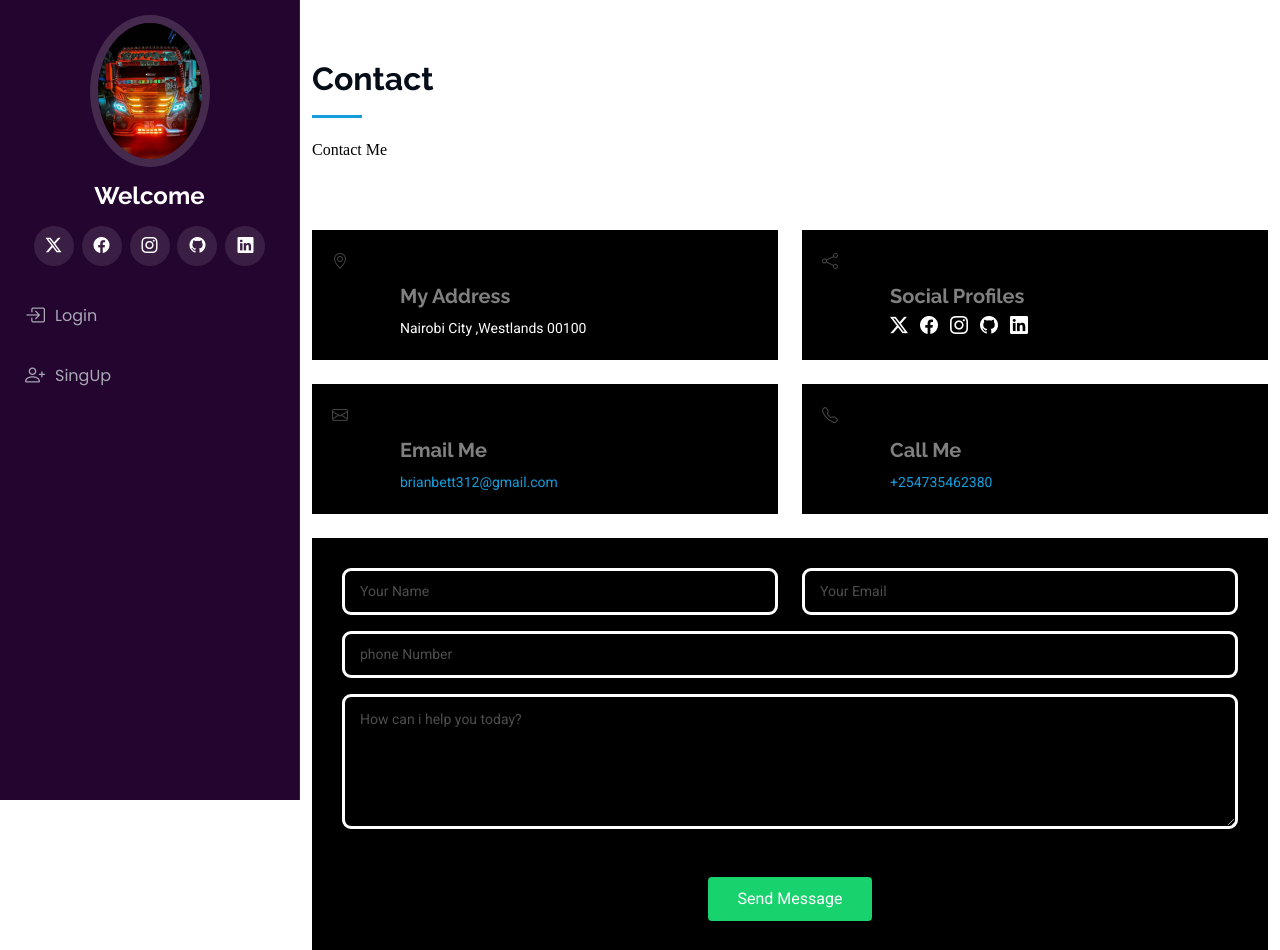
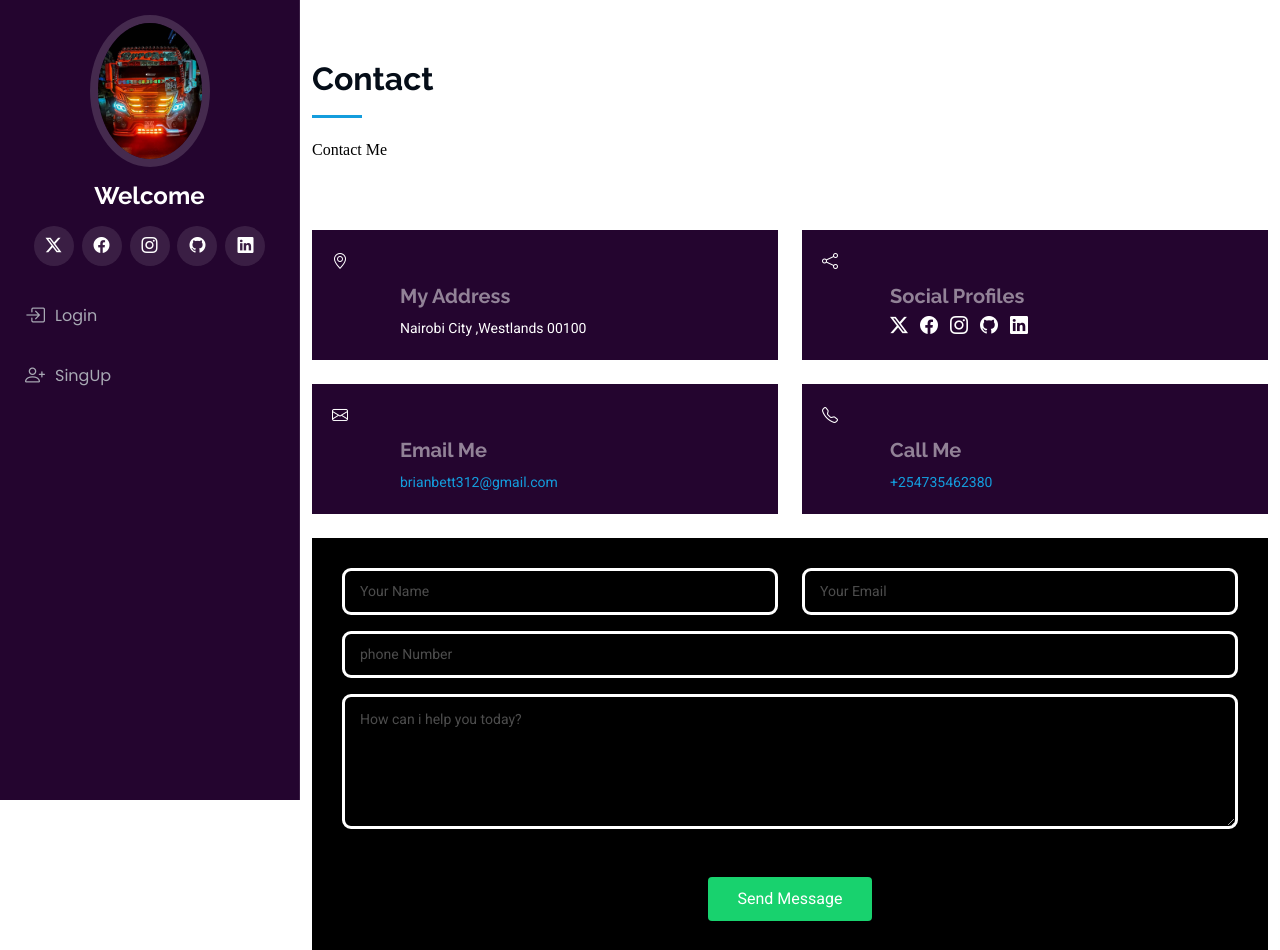
Before and after one commit to brucebett/My-Portfolio, a Django app: page /contact/ in a window 1280 px wide. Shown: the top 950 px of the page. Run offline with Django 5.2, Linux system fonts and the light colour scheme; some libraries are stand-ins or nearby versions.

Commit message:
thur2 commit

```diff
--- a/project/templates/base.html
+++ b/project/templates/base.html
@@ -58,7 +58,7 @@
       <a href="#" target="_blank" class="twitter"><i class="bi bi-twitter-x"></i></a>
       <a href="https://www.facebook.com/BettBriann" target="_blank" class="facebook"><i class="bi bi-facebook"></i></a>
       <a href="#" target="_blank" class="instagram"><i class="bi bi-instagram"></i></a>
-      <a href="#" target="_blank" class="github"><i class="bi bi-github"></i></a>
+      <a href="https://github.com/brucebett" target="_blank" class="github"><i class="bi bi-github"></i></a>
       <a href="https://www.linkedin.com/in/brian-bett-63788a285/" target="_blank" class="linkedin"><i class="bi bi-linkedin"></i></a>
     </div>
 
--- a/project/templates/contact.html
+++ b/project/templates/contact.html
@@ -20,37 +20,37 @@ contact
       <div class="row mt-2">
 
         <div class="col-md-6 d-flex align-items-stretch">
-          <div class="info-box" style="background-color: black">
-            <i class="bi bi-geo-alt"></i>
+          <div class="info-box" style="background-color: #24052f">
+            <i class="bi bi-geo-alt" style="color:white"></i>
             <h3>My Address</h3>
             <p>Nairobi City ,Westlands 00100</p>
           </div>
         </div>
 
         <div class="col-md-6 mt-4 mt-md-0 d-flex align-items-stretch">
-          <div class="info-box" style="background-color: black">
-            <i class="bi bi-share"></i>
+          <div class="info-box" style="background-color: #24052f">
+            <i class="bi bi-share" style="color:white"></i>
             <h3>Social Profiles</h3>
             <div class="social-links">
               <a href="#" class="twitter"><i class="bi bi-twitter-x"></i></a>
               <a href="#" class="facebook"><i class="bi bi-facebook"></i></a>
               <a href="#" class="instagram"><i class="bi bi-instagram"></i></a>
-              <a href="#" class="github"><i class="bi bi-github"></i></a>
-              <a href="#" class="linkedin"><i class="bi bi-linkedin"></i></a>
+              <a href="https://github.com/brucebett" target="_blank" class="github"><i class="bi bi-github"></i></a>
+              <a href="https://www.linkedin.com/in/brian-bett-63788a285/" class="linkedin" target="_blank"><i class="bi bi-linkedin"></i></a>
             </div>
           </div>
         </div>
 
         <div class="col-md-6 mt-4 d-flex align-items-stretch">
-          <div class="info-box" style="background-color: black">
-            <i class="bi bi-envelope navicon"></i>
+          <div class="info-box" style="background-color: #24052f">
+            <i class="bi bi-envelope navicon" style="color:white"></i>
             <h3>Email Me</h3>
             <p><a href="">brianbett312@gmail.com</a></p>
           </div>
         </div>
         <div class="col-md-6 mt-4 d-flex align-items-stretch">
-          <div class="info-box" style="background-color: black">
-            <i class="bi bi-telephone"></i>
+          <div class="info-box" style="background-color: #24052f">
+            <i class="bi bi-telephone" style="color:white"></i>
             <h3>Call Me</h3>
             <p><a href="">+254735462380</a></p>
           </div>
```
Also changed, not shown: project/static/assets/scss/Readme.txt (deleted).
